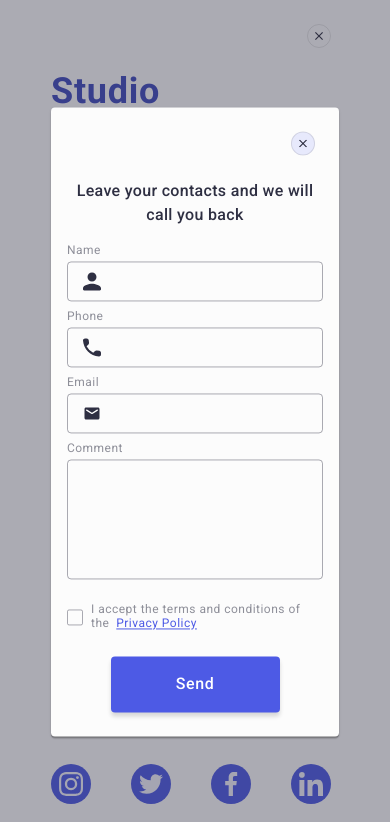
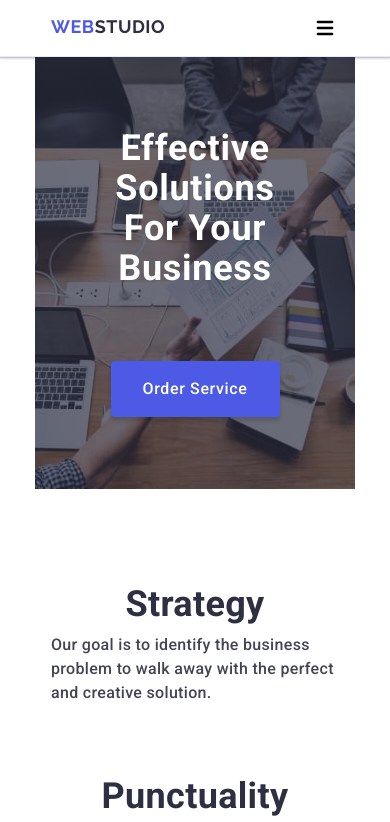
Before and after one commit to Alinch96/goit-markup-hw-06, a plain HTML site: page index.html in a window 390 px wide. Shown: the top 822 px of the page. Drawn offline with nearby package versions, Linux system fonts and the light colour scheme.

Commit message:
Delete is-open from  backdrop and mobile menu

```diff
--- a/index.html
+++ b/index.html
@@ -855,7 +855,7 @@
     </footer>
 
     <!-- =======================Backdrop============================ -->
-    <div class="backdrop is-open">
+    <div class="backdrop">
       <div class="modal">
         <button class="modal-close-btn" type="button">
           <svg
@@ -972,7 +972,7 @@
     </div>
 
     <!-- =========================Mobile menu=================== -->
-    <div class="mobile-menu is-open">
+    <div class="mobile-menu">
       <div class="container">
         <button class="mobile-menu-close-btn">
           <svg
```
